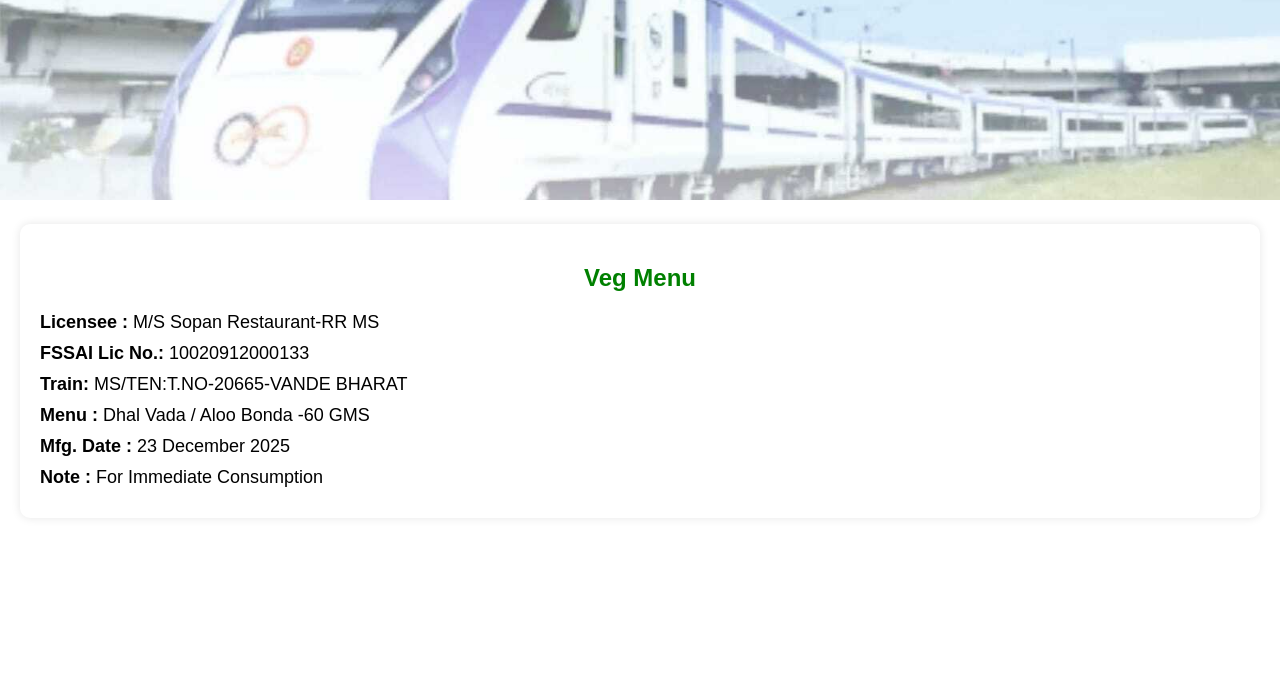
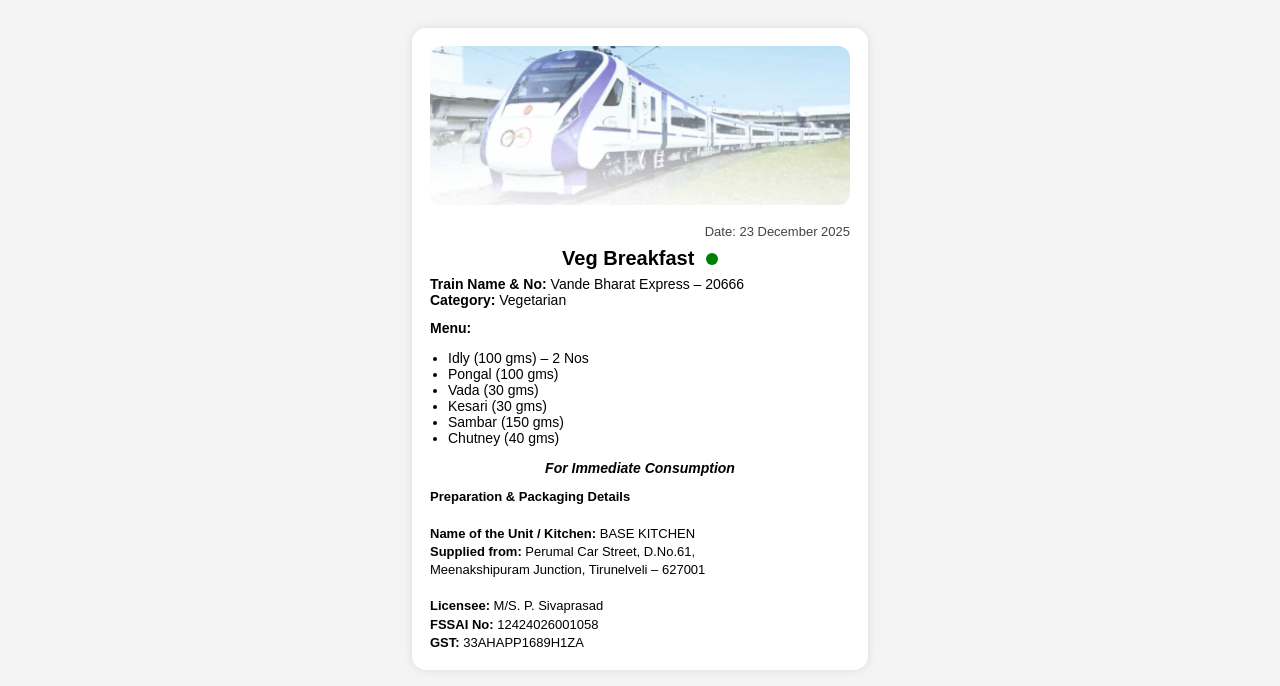
Before and after one commit to Printpark/Train20665-Veg, a plain HTML site: page index.html in a window 1280 px wide. Drawn offline with Linux system fonts and the light colour scheme.

Commit message:
Revise index.html for Veg Meal Slip layout and style
Updated the HTML structure and styling for the Veg Meal Slip page, including new elements for date, title, and menu items.

```diff
--- a/index.html
+++ b/index.html
@@ -1,62 +1,125 @@
 <!DOCTYPE html>
 <html lang="en">
 <head>
-  <meta charset="UTF-8" />
-  <meta name="viewport" content="width=device-width, initial-scale=1.0"/>
-  <title>Veg Menu</title>
+<meta charset="UTF-8">
+<title>Veg Meal Slip</title>
+<meta name="viewport" content="width=device-width, initial-scale=1.0">
+
 <style>
   body {
     font-family: Arial, sans-serif;
-      background-color: #ffffff;
-      margin: 0;
-      padding: 0;
+    background: #f4f4f4;
+    padding: 20px;
+  }
+  .card {
+    max-width: 420px;
+    margin: auto;
+    background: #fff;
+    border-radius: 14px;
+    padding: 18px;
+    box-shadow: 0 0 10px rgba(0,0,0,0.1);
   }
   .header-img {
     width: 100%;
-      height: auto;
-      max-height: 200px;
-      object-fit: cover;
+    border-radius: 12px;
+    margin-bottom: 15px;
   }
-    .container {
-      margin: 20px;
-      padding: 20px;
-      background-color: #fff;
-      box-shadow: 0 0 10px rgba(0,0,0,0.1);
-      border-radius: 10px;
+  .date {
+    text-align: right;
+    font-size: 13px;
+    color: #444;
+    margin-bottom: 8px;
   }
-    h2 {
+  .title {
     text-align: center;
-      font-size: 24px;
-      margin-bottom: 20px;
-      color: green;
+    font-size: 20px;
+    font-weight: bold;
+    margin-bottom: 6px;
+  }
+  .veg-dot {
+    display: inline-block;
+    width: 12px;
+    height: 12px;
+    background: green;
+    border-radius: 50%;
+    margin-left: 6px;
   }
   .info {
-      font-size: 18px;
-      margin: 10px 0;
+    font-size: 14px;
+    margin-bottom: 12px;
+  }
+  .menu {
+    font-size: 14px;
+    margin-bottom: 10px;
+  }
+  ul {
+    padding-left: 18px;
+  }
+  .immediate {
+    text-align: center;
+    font-size: 14px;
+    margin: 12px 0;
+  }
+  .details {
+    font-size: 13px;
+    line-height: 1.4;
   }
 </style>
 </head>
+
 <body>
 
-  <!-- Your local image (must be in the same folder as index.html) -->
-  <img src="train.jpg" alt="Train Image" class="header-img" />
+<div class="card">
 
-  <div class="container">
-    <h2>Veg Menu</h2>
-    <div class="info"><strong>Licensee :</strong> M/S Sopan Restaurant-RR MS </div>
-    <div class="info"><strong>FSSAI Lic No.:</strong> 10020912000133 </div>
-    <div class="info"><strong>Train:</strong> MS/TEN:T.NO-20665-VANDE BHARAT </div>
-    <div class="info"><strong>Menu :</strong> Dhal Vada / Aloo Bonda -60 GMS</div>
-    <div class="info"><strong> Mfg. Date :</strong> <span id="date">Loading...</span></div>
-    <div class="info"><strong>Note :</strong> For Immediate Consumption</div>
+  <img src="train.jpg" alt="Vande Bharat Express" class="header-img">
+
+  <div class="date">Date: <span id="todayDate"></span></div>
+
+  <div class="title">
+    Veg Breakfast <span class="veg-dot"></span>
+  </div>
+
+  <div class="info">
+    <strong>Train Name & No:</strong> Vande Bharat Express – 20666<br>
+    <strong>Category:</strong> Vegetarian
+  </div>
+
+  <div class="menu">
+    <strong>Menu:</strong>
+    <ul>
+      <li>Idly (100 gms) – 2 Nos</li>
+      <li>Pongal (100 gms)</li>
+      <li>Vada (30 gms)</li>
+      <li>Kesari (30 gms)</li>
+      <li>Sambar (150 gms)</li>
+      <li>Chutney (40 gms)</li>
+    </ul>
+  </div>
+
+  <div class="immediate">
+    <b><i>For Immediate Consumption</i></b>
+  </div>
+
+  <div class="details">
+    <strong>Preparation & Packaging Details</strong><br><br>
+
+    <strong>Name of the Unit / Kitchen:</strong> BASE KITCHEN<br>
+    <strong>Supplied from:</strong> Perumal Car Street, D.No.61,<br>
+    Meenakshipuram Junction, Tirunelveli – 627001<br><br>
+
+    <strong>Licensee:</strong> M/S. P. Sivaprasad<br>
+    <strong>FSSAI No:</strong> 12424026001058<br>
+    <strong>GST:</strong> 33AHAPP1689H1ZA
+  </div>
 
 </div>
 
 <script>
   const today = new Date();
-    const options = { day: 'numeric', month: 'long', year: 'numeric' };
-    document.getElementById('date').textContent = today.toLocaleDateString('en-IN', options);
+  const options = { day: '2-digit', month: 'long', year: 'numeric' };
+  document.getElementById("todayDate").innerText =
+    today.toLocaleDateString('en-GB', options);
 </script>
+
 </body>
-
 </html>
```
Lines whose indentation alone changed are shown as unchanged.
